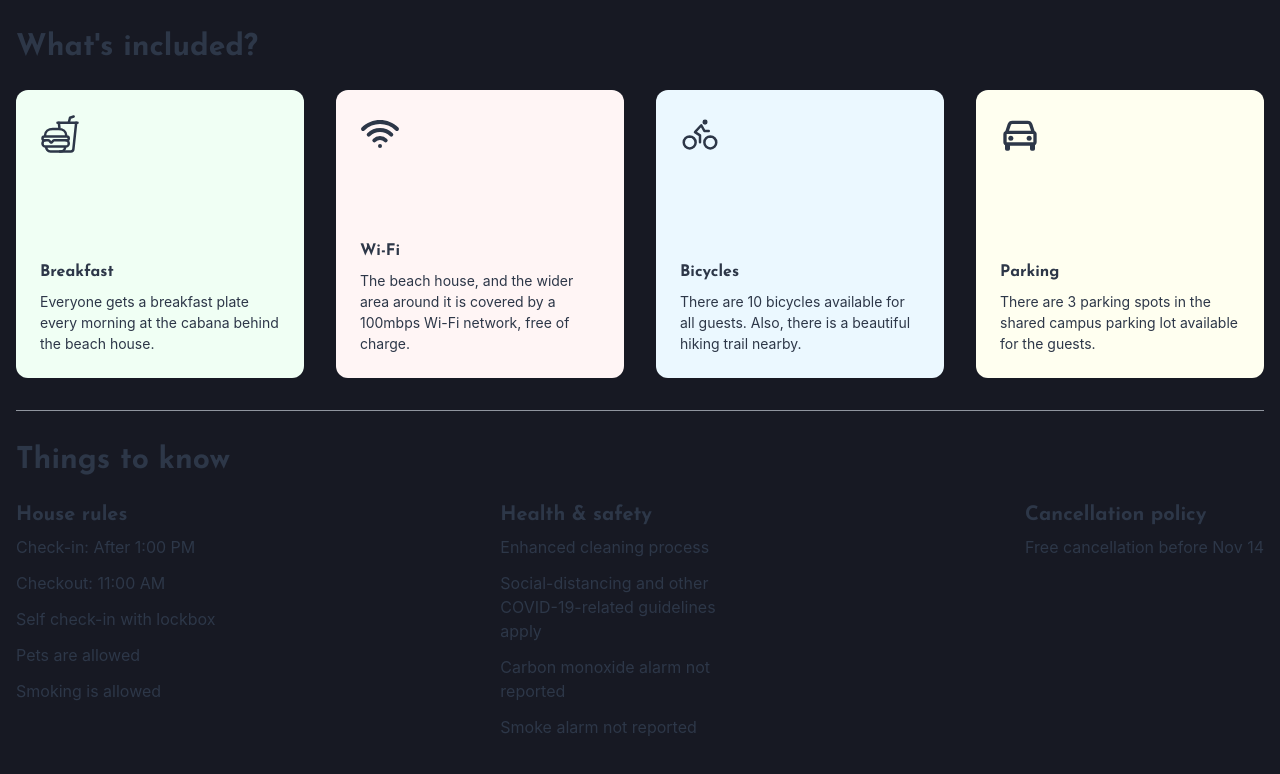
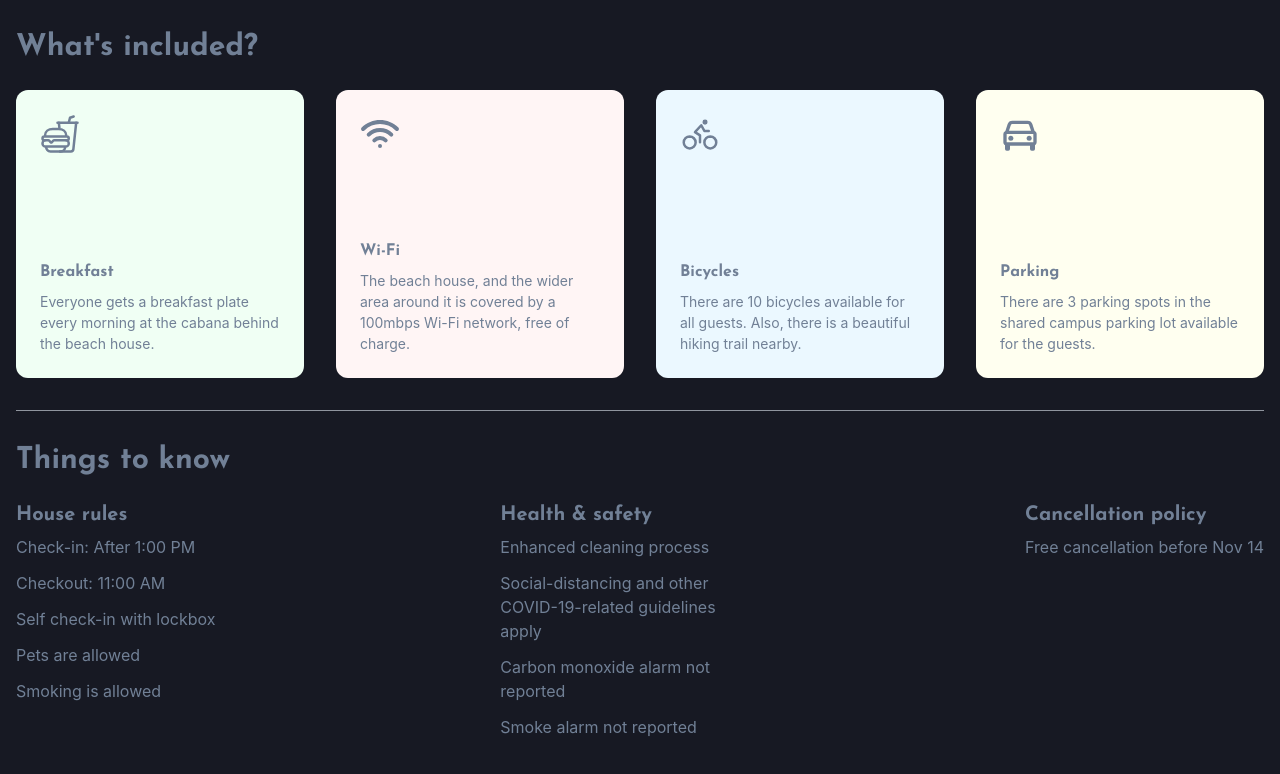
Before and after one commit to mdato/ushuaia1, a Next.js app: page / in a window 1280 px wide. Shown: the part 1794-2568 px from the top of the page. Built offline with nearby package versions, Linux system fonts and the light colour scheme.

Commit message:
Update index.ts

```diff
--- a/src/theme/index.ts
+++ b/src/theme/index.ts
@@ -5,8 +5,7 @@ const theme = extendTheme({
   styles: {
     global: {
       "html, body": {
-        color: "gray.700",
-        bg: "gray.900",
+        color: "gray.500",
         background: "gray.900",
       },
     },
```
